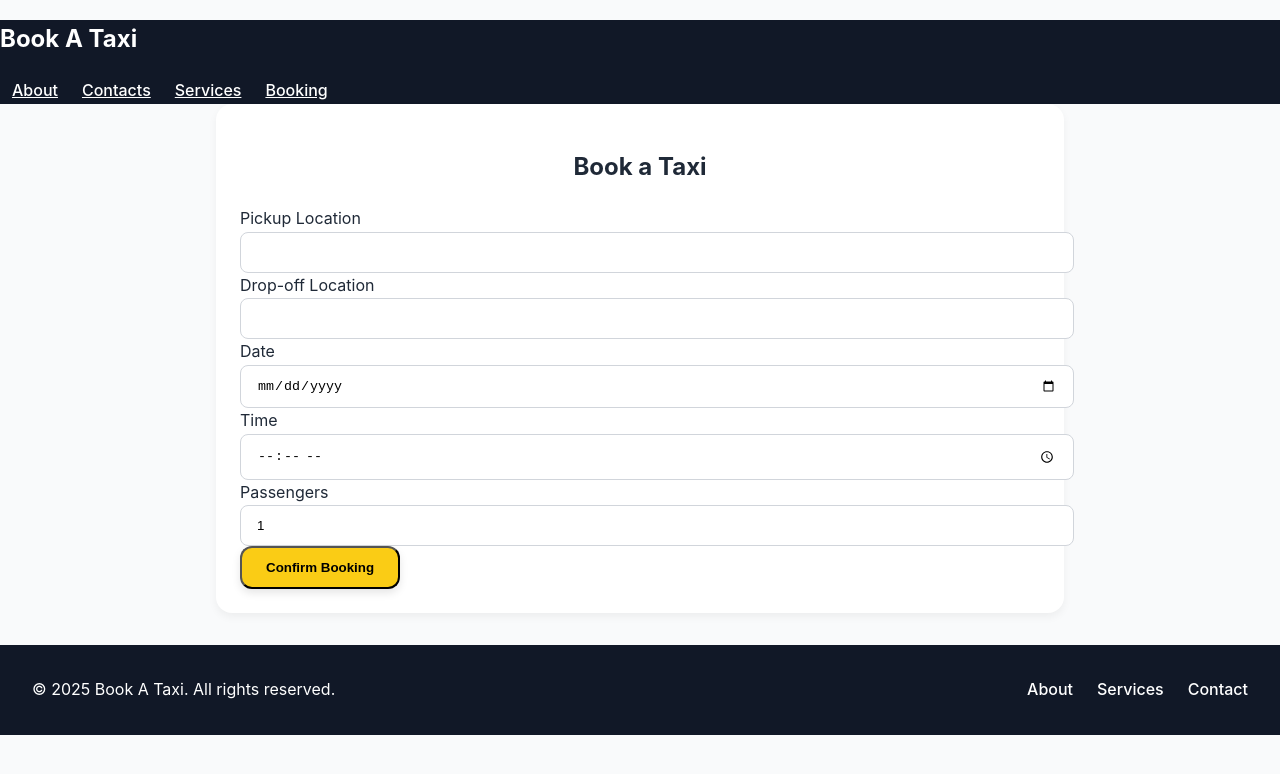
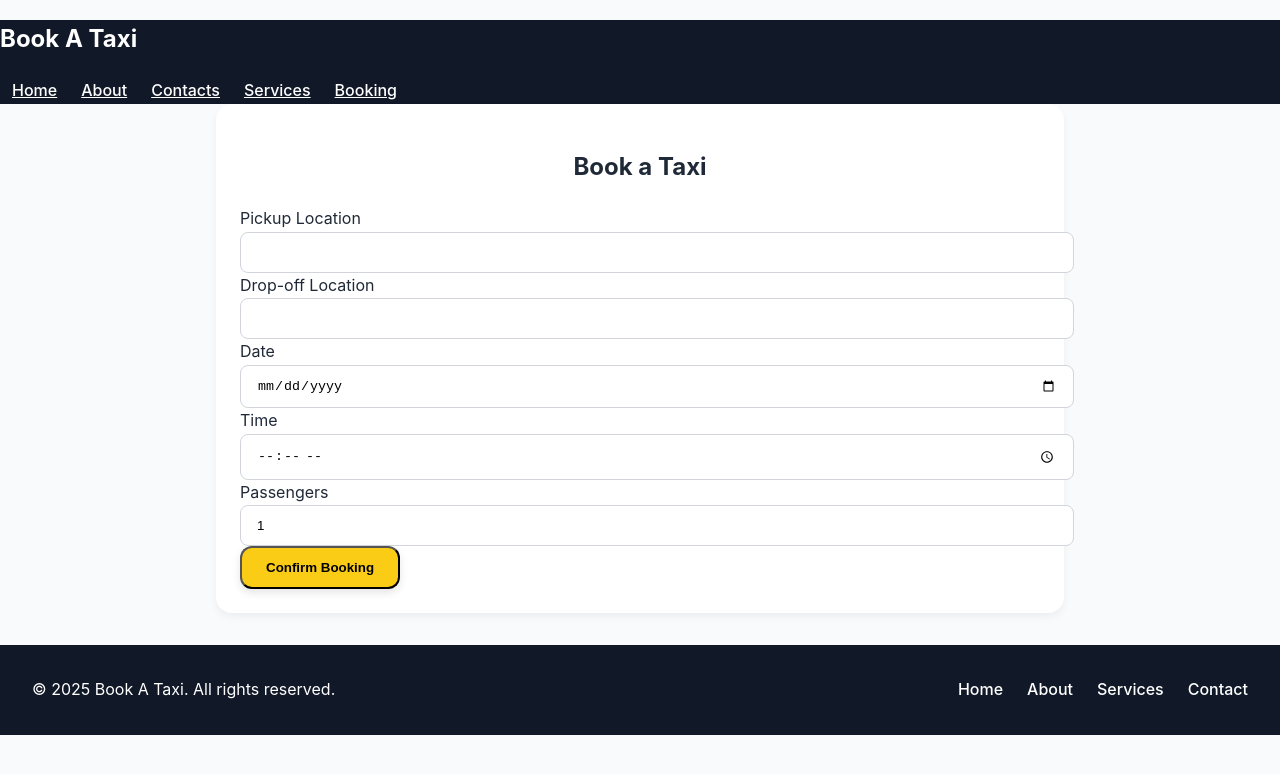
Before and after one commit to mhorton-dev/book_a_taxi, a React (Vite) app: page /booking in a window 1280 px wide. Shown: the top 774 px of the page. Built offline with nearby package versions, Linux system fonts and the light colour scheme.

Commit message:
Fixed links in Nav and Footer

```diff
--- a/src/App.jsx
+++ b/src/App.jsx
@@ -1,4 +1,4 @@
-import { BrowserRouter as Router, Routes, Route } from "react-router-dom";
+import { BrowserRouter as Router, Routes, Route } from "react-router";
 import Navbar from "./components/Navbar";
 import Footer from "./components/Footer";
 
--- a/src/components/Footer.jsx
+++ b/src/components/Footer.jsx
@@ -4,6 +4,7 @@
       <div className="footer-container">
         <p>© {new Date().getFullYear()} Book A Taxi. All rights reserved.</p>
         <div className="footer-links">
+          <a href="/">Home</a>
           <a href="/about">About</a>
           <a href="/services">Services</a>
           <a href="/contacts">Contact</a>
--- a/src/components/Navbar.jsx
+++ b/src/components/Navbar.jsx
@@ -1,4 +1,4 @@
-import { Link } from "react-router-dom";
+import { Link } from "react-router";
 import PropTypes from "prop-types";
 
 export default function Navbar({ title }) {
@@ -6,6 +6,7 @@
     <nav className="navbar">
       <h1 className="navbar-title">{title}</h1>
       <div className="navbar-links">
+        <Link to="/">Home</Link>
         <Link to="/about">About</Link>
         <Link to="/contacts">Contacts</Link>
         <Link to="/services">Services</Link>
--- a/src/pages/Home.jsx
+++ b/src/pages/Home.jsx
@@ -1,4 +1,4 @@
-import { Link } from "react-router-dom";
+import { Link } from "react-router";
 
 export default function Home() {
   return (
```
